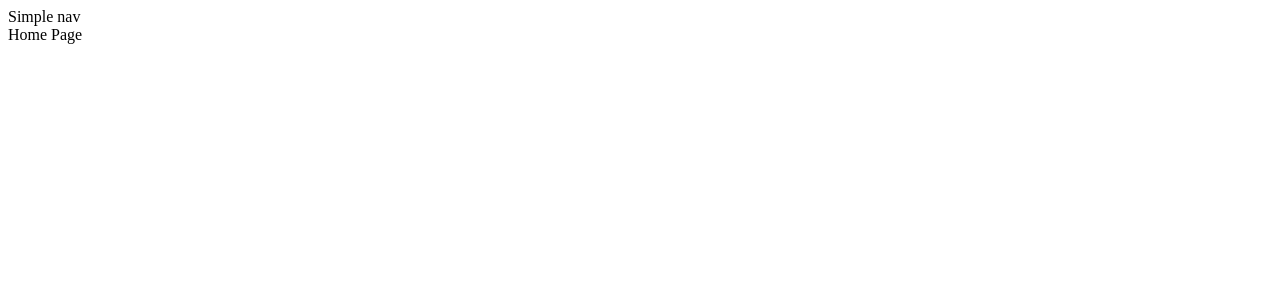
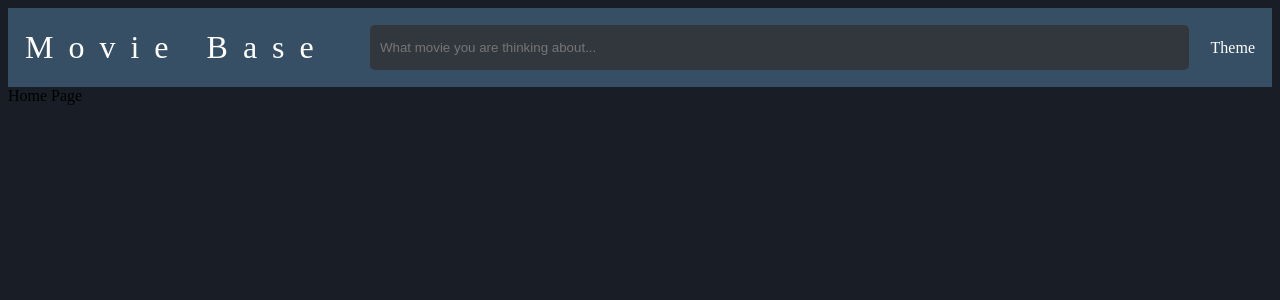
Before and after one commit to kenil-kanani/Movie_Searching_App, a React (Vite) app: page / in a window 1280 px wide. Shown: the top 300 px of the page. Built offline with nearby package versions, Linux system fonts and the light colour scheme.

Commit message:
Added navbar to the app

```diff
--- a/src/App.css
+++ b/src/App.css
@@ -0,0 +1,10 @@
+:root {
+    --prime-blue: #00a0d6;
+    --dull-blue: #364f65;
+    --dark-blue: #191e26;
+    --light-prime-gray : #32373e;
+}
+
+body {
+    background-color: var(--dark-blue);
+}
--- a/src/App.jsx
+++ b/src/App.jsx
@@ -1,12 +1,13 @@
 import { useState } from "react";
 import "./App.css";
 import Mainroutes from "./routes/Mainroutes";
+import Navbar from "./components/Navbar/Navbar";
 
 function App() {
 
   return (
     <>
-      <nav>Simple nav</nav>
+      <Navbar />
       <Mainroutes />
     </>
   );
--- /dev/null
+++ b/src/components/Navbar/Navbar.css
@@ -0,0 +1,28 @@
+.navbar-wrapper {
+    display: flex;
+    justify-content: space-between;
+    border: 1px solid var(--dull-blue);
+    padding: 1rem;
+    align-items: center;
+    background-color: var(--dull-blue);
+    color: white;
+}
+
+.navbar-wrapper div:nth-child(1) {
+    font-size: xx-large;
+    letter-spacing: 15px;
+}
+
+.navbar-wrapper div:nth-child(2) {
+    flex-basis: 65%;
+}
+
+.navbar-wrapper div:nth-child(2) input {
+    width: 100%;
+    padding: 10px;
+    height: 25px;
+    background-color: var(--light-prime-gray);
+    border-radius: 5px;
+    border: none;
+    color: white;
+}
--- /dev/null
+++ b/src/components/Navbar/Navbar.jsx
@@ -0,0 +1,17 @@
+import './Navbar.css'
+
+function Navbar() {
+    return (
+        <div className="navbar-wrapper">
+            <div>Movie Base</div>
+            <div className="search-bar">
+                <input type="text" placeholder='What movie you are thinking about...' />
+            </div>
+            <div>
+                Theme
+            </div>
+        </div>
+    )
+}
+
+export default Navbar;
```
